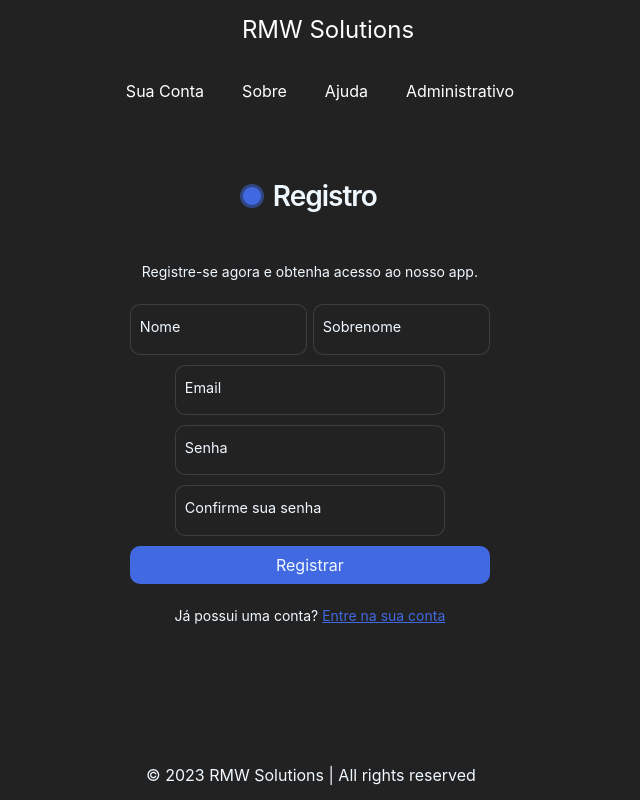
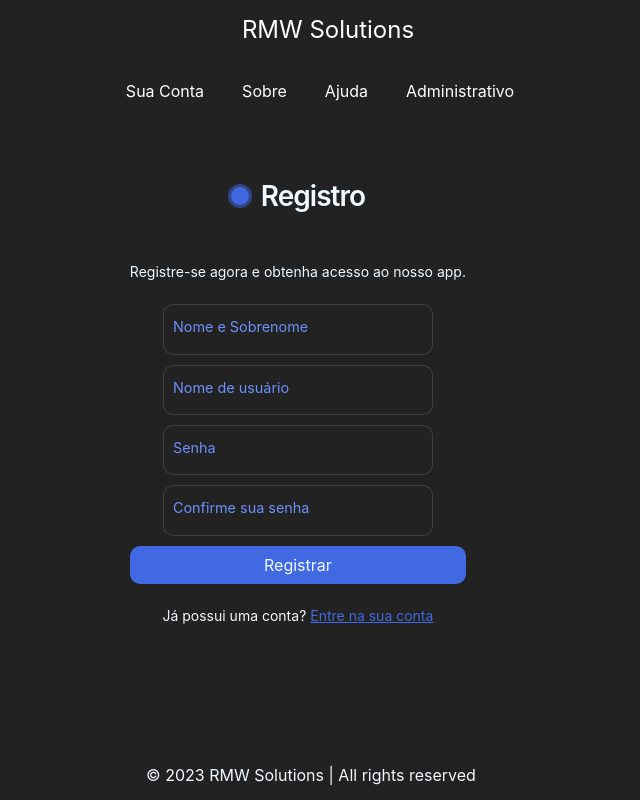
Before and after one commit to Rosivaldo-Lucas/top-eng-software, a React (Create React App) app: page /criar-conta in a window 1280 px wide. Shown: the whole page, without its empty margins (329-969 px from the left). Built offline with nearby package versions, Linux system fonts and the light colour scheme.

Commit message:
ligando front com back sem autenticação

```diff
--- a/package.json
+++ b/package.json
@@ -6,6 +6,7 @@
     "@testing-library/jest-dom": "^5.16.5",
     "@testing-library/react": "^13.4.0",
     "@testing-library/user-event": "^13.5.0",
+    "axios": "^1.4.0",
     "react": "^18.2.0",
     "react-dom": "^18.2.0",
     "react-router-dom": "^6.11.2",
--- a/src/components/Input.jsx
+++ b/src/components/Input.jsx
@@ -1,10 +1,11 @@
 import React from 'react';
 
-function Input({texto, type='text'}) {
+function Input({texto, type='text', name, value, handleChange}) {
   return (
       <label>
           <input required placeholder=""
-          type={type} className="input" />
+          type={type} className="input"
+          name={name} value={value} onChange={handleChange} />
           <span>{texto}</span>
         </label>
   );
--- a/src/routes/Administrativo.jsx
+++ b/src/routes/Administrativo.jsx
@@ -1,30 +1,96 @@
-import React from 'react';
+import React, { useState} from 'react';
+import axios from 'axios';
+
 import Input from '../components/Input';
 import ButtonSubmit from '../components/ButtonSubmit';
 import './css/Conta.css'
 
 function Administrativo() {
+
+  const [produto, setProduto] = useState({
+    nome: '',
+    valor: '',
+    descricao: '',
+    quantidade: '',
+  });
+
+  const [isSuccess, setIsSuccess] = useState(false);
+
+  const [isError, setIsError] = useState(false);
+
+  const [isSubmitting, setIsSubmitting] = useState(false);
+
+  const limparCampos = () => {
+    setProduto({
+      nome: '',
+      valor: '',
+      descricao: '',
+      quantidade: '',
+    });
+
+  }
+
+  const handleSubmit = (event) => {
+    event.preventDefault();
+
+    if (isSubmitting) {
+      return; // Se já estiver enviando uma requisição, não faça nada
+    }
+
+    setIsSubmitting(true);
+
+    // Envia a requisição POST usando Axios
+    axios.post('http://localhost:8080/produtos', produto)
+      .then(response => {
+        console.log(response.data); // Exibe a resposta do backend
+        setIsSuccess(true);
+        setIsError(false);
+        limparCampos();
+
+      })
+      .catch(error => {
+        console.error(error); // Exibe um eventual erro
+        setIsError(true);
+        setIsSuccess(false);
+      });
+
+
+      setIsSubmitting(false);
+  };
+
+  const handleChange = (event) => {
+    const { name, value } = event.target;
+    setProduto(prevState => ({
+      ...prevState,
+      [name]: value,
+    }));
+  };
+
+
+
   return (
     <div>
 
-      <form className="form" >
+      <form className="form" onSubmit={handleSubmit}>
         <p className="title">Registro de produtos</p>
         <p className="message">Registre o produto desejado.</p>
         <div className="flex">
 
-          <Input texto={"Nome do produto"} />
+          <Input texto={"Nome do produto"} name={'nome'} value={produto.nome} handleChange={handleChange} />
 
-          <Input texto={"Valor"} />
+          <Input texto={"Valor"} name={'valor'} value={produto.valor} handleChange={handleChange} />
         </div>
 
         <div className="flex">
 
-          <Input texto={"Descrição"} />
+          <Input texto={"Descrição"} name={'descricao'} value={produto.descricao} handleChange={handleChange} />
 
-          <Input texto={"Quantidade"} type={"text"} />
+          <Input texto={"Quantidade"} type={"text"} name={'quantidade'} value={produto.quantidade} handleChange={handleChange} />
         </div>
 
         <ButtonSubmit texto={"Registrar produto"} />
+        {isSuccess && <p>Produto cadastrado com sucesso.</p>}
+        {isError && <p>Ocorreu um erro, tente novamente.</p>}
 
 
       </form>
--- a/src/routes/CriarConta.jsx
+++ b/src/routes/CriarConta.jsx
@@ -1,31 +1,127 @@
-import React from 'react';
+import React, { useState} from 'react';
+import axios from 'axios';
+
 import Input from '../components/Input';
 import ButtonSubmit from '../components/ButtonSubmit';
 import './css/Conta.css'
 
 import { Link } from 'react-router-dom';
 
+
+
 function CriarConta() {
+
+  const [usuario, setUsuario] = useState({
+    nome: '',
+    username: '',
+    password: '',
+  });
+
+  const [confirmaSenha, setConfirmaSenha] = useState({
+    confirma_senha: '',
+  })
+
+  const [isSuccess, setIsSuccess] = useState(false);
+
+  const [isError, setIsError] = useState(false);
+
+  //Não consegui fazer essa confirmação de senhas iguais ainda
+  const [senhaConfirmada, setSenhaConfirmada] = useState(true);
+
+  const limparCampos = () => {
+    setUsuario({
+      nome: '',
+      username: '',
+      password: '',
+    });
+
+    setConfirmaSenha({
+      confirma_senha: '',
+    });
+
+  }
+
+  const handleSubmit = (event) => {
+    event.preventDefault();
+
+
+
+    if(!senhaConfirmada){
+      return;
+    }
+
+
+
+
+    // Envia a requisição POST usando Axios
+    axios.post('http://localhost:8080/usuarios', usuario)
+      .then(response => {
+        console.log(response.data); // Exibe a resposta do backend
+        setIsSuccess(true);
+        setIsError(false);
+        limparCampos();
+
+
+      })
+      .catch(error => {
+        console.error(error); // Exibe um eventual erro
+        setIsError(true);
+        setIsSuccess(false);
+      });
+
+      setSenhaConfirmada(false);
+
+
+  };
+
+  const verificaSenha = () => {
+    if (usuario.password === confirmaSenha.confirma_senha) {
+      return true;
+    } else {
+      return false;
+    }
+  };
+
+  const handleChange = (event) => {
+    const { name, value } = event.target;
+    setUsuario(prevState => ({
+      ...prevState,
+      [name]: value,
+    }));
+  };
+
+  const handleConfirmaSenha = (event) => {
+    const { name, value } = event.target;
+    setConfirmaSenha(prevState => ({
+      ...prevState,
+      [name]: value,
+    }));
+  };
+
+
   return (
     <div>
 
-      <form className="form" >
+      <form className="form" onSubmit={handleSubmit} >
         <p className="title">Registro</p>
         <p className="message">Registre-se agora e obtenha acesso ao nosso app.</p>
-        <div className="flex">
 
-          <Input texto={"Nome"} />
 
-          <Input texto={"Sobrenome"}/>
-        </div>
+        <Input texto={"Nome e Sobrenome"} name={'nome'} value={usuario.nome} handleChange={handleChange} />
 
-        <Input texto={"Email"} type={"email"} />
+        <Input texto={"Nome de usuário"} name={'username'} value={usuario.username} handleChange={handleChange}/>
 
-        <Input texto={"Senha"} type={"password"} />
+        <Input texto={"Senha"} type={"password"} name={'password'} value={usuario.password} handleChange={handleChange} />
 
-        <Input texto={"Confirme sua senha"} type={"password"} />
+
+        <Input texto={"Confirme sua senha"} type={"password"} name={'confirma_senha'} value={confirmaSenha.confirma_senha} handleChange={handleConfirmaSenha} />
+
+        {!verificaSenha() && <p>A confirmação deve ser igual a senha.</p>}
 
         <ButtonSubmit texto={"Registrar"} />
+
+        {isSuccess && <p>Usuário cadastrado com sucesso.</p>}
+        {isError && <p>Ocorreu um erro, tente novamente.</p>}
 
         <p className="signin">
           Já possui uma conta? <Link to="/entrar-conta">Entre na sua conta</Link>
--- a/src/routes/css/Conta.css
+++ b/src/routes/css/Conta.css
@@ -98,9 +98,11 @@
     font-weight: 600;
   }
 
-  .form label .input:valid + span {
-    color: green;
+
+  .form label .input:invalid + span {
+    color: rgb(108, 144, 250)
   }
+
 
   .submit {
     border: none;
```
Also changed, not shown: 1 other file (tests, documents, lock files or other folders).
